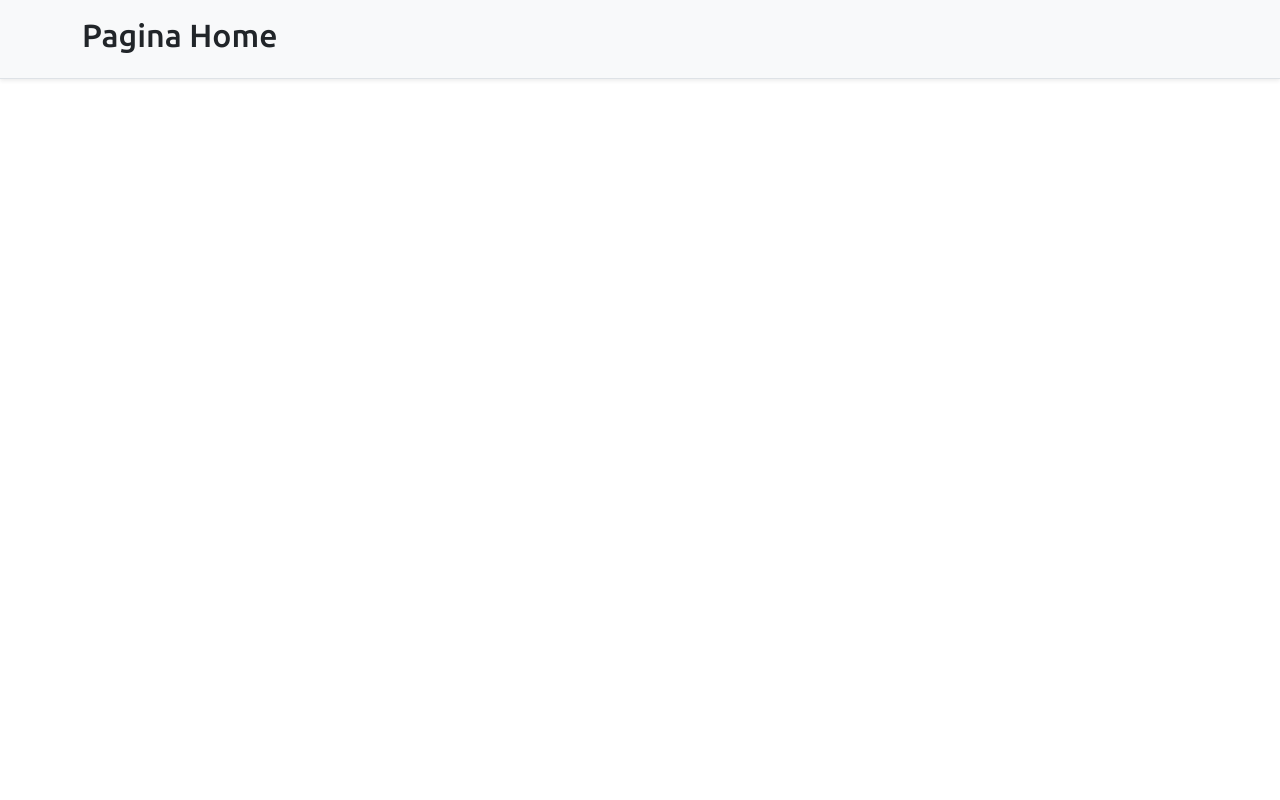
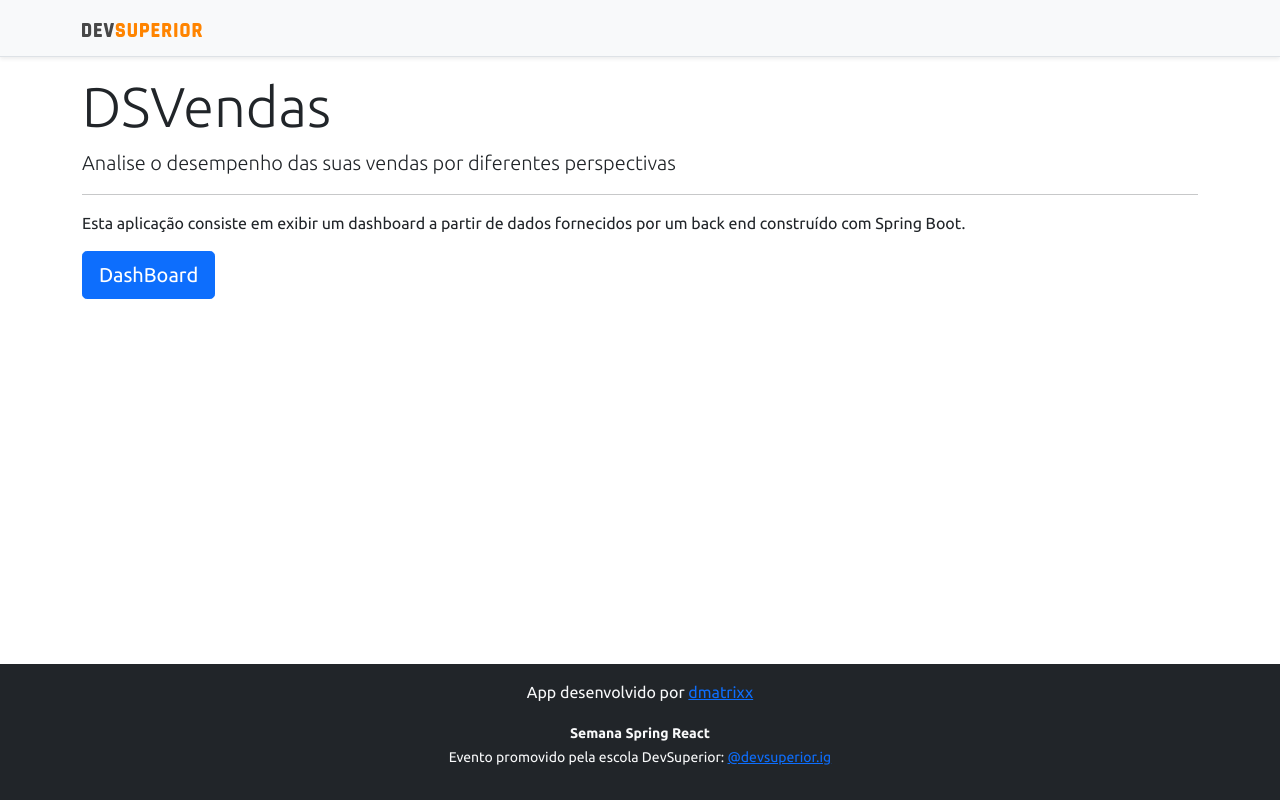
Before and after one commit to dmatrixxBR/projeto-sds3, a React (Create React App) app in the folder frontend/: page / in a window 1280 px wide. Built offline with nearby package versions, Linux system fonts and the light colour scheme.

Commit message:
Link Home e Navigation

```diff
--- a/frontend/src/components/navbar/index.tsx
+++ b/frontend/src/components/navbar/index.tsx
@@ -1,3 +1,4 @@
+import { Link } from 'react-router-dom';
 import ImgDsDark from '../../assets/img/ds-dark.svg';
 
 const NavBar = () => {
@@ -6,7 +7,9 @@
         <div className="d-flex flex-column flex-md-row align-items-center p-3 px-md-4 mb-3 bg-light border-bottom shadow-sm">
             <div className="container">
                 <nav className="my-2 my-md-0 mr-md-3">
+                    <Link to='/'>
                     <img src={ImgDsDark} alt="DevSuperior" width="120" />
+                    </Link>
                 </nav>
             </div>
         </div>
--- a/frontend/src/pages/home/index.tsx
+++ b/frontend/src/pages/home/index.tsx
@@ -1,12 +1,22 @@
+import Footer from "components/footer";
+import NavBar from "components/navbar";
+import { Link } from "react-router-dom";
+
 const Home = () => {
     return (
-
-        <div className="d-flex flex-column flex-md-row align-items-center p-3 px-md-4 mb-3 bg-light border-bottom shadow-sm">
+        <>
+            <NavBar />
             <div className="container">
-              <h2>Pagina Home</h2>
+                <div className="jumbotron">
+                    <h1 className="display-4">DSVendas</h1>
+                    <p className="lead">Analise o desempenho das suas vendas por diferentes perspectivas</p>
+                    <hr />
+                    <p>Esta aplicação consiste em exibir um dashboard a partir de dados fornecidos por um back end construído com Spring Boot.</p>
+                    <Link className='btn btn-primary btn-lg' to='/dashboard'>DashBoard</Link>
+                </div>
             </div>
-        </div>
-
+            <Footer />
+        </>
     );
 }
 
```
